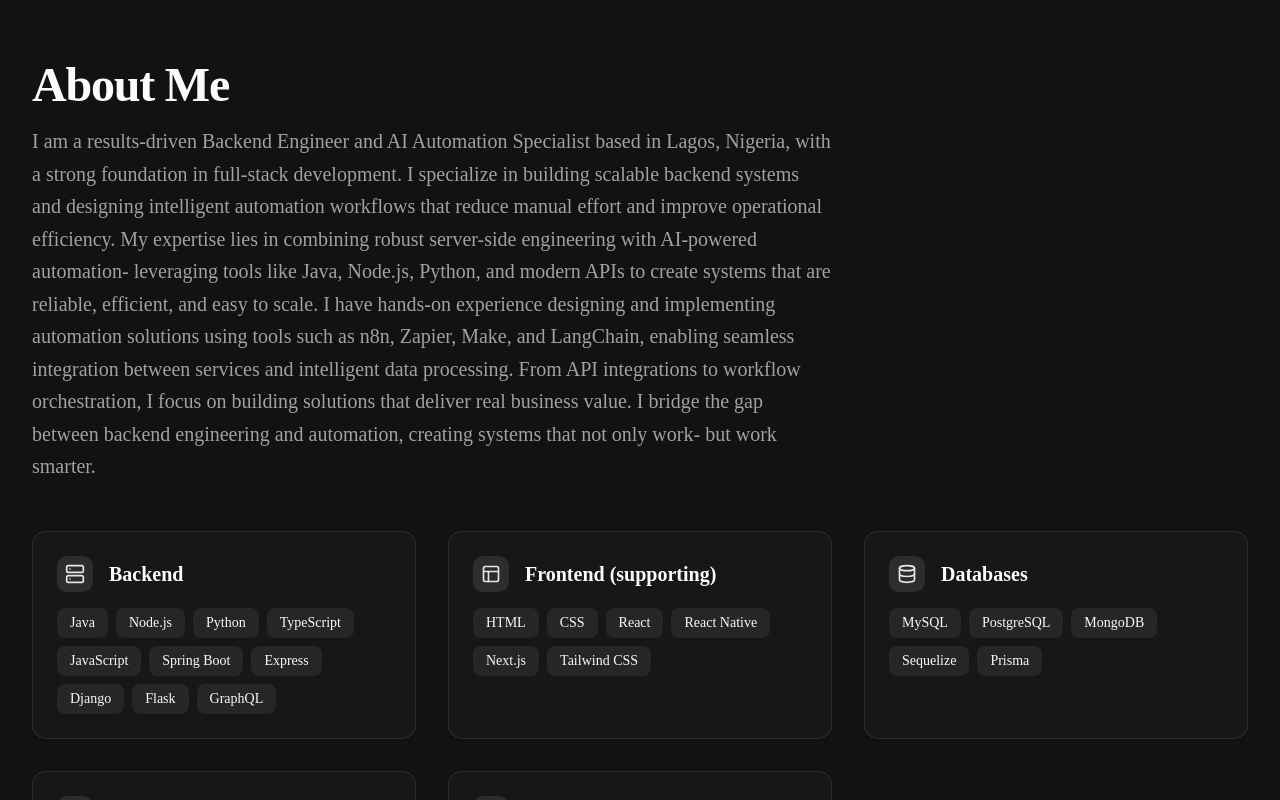
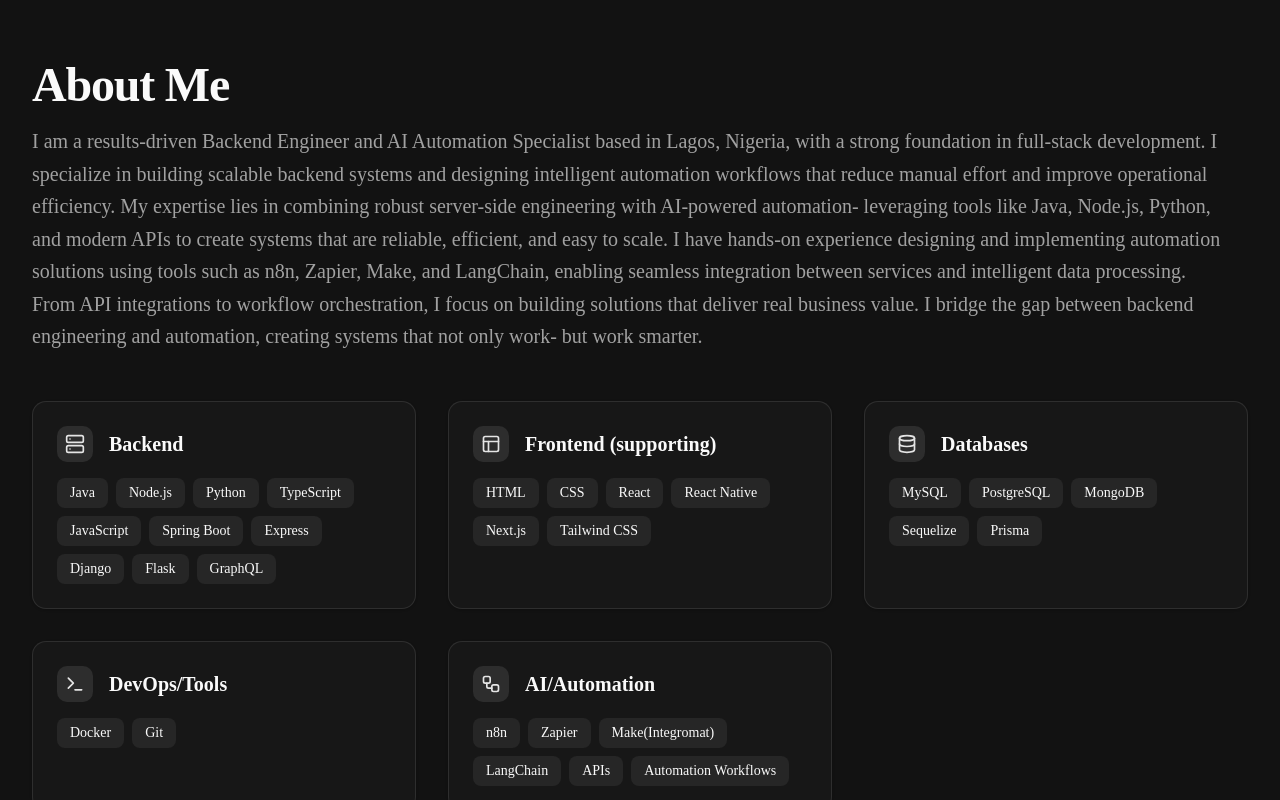
Before and after one commit to Chigbo-max/portfolio, a Next.js app: page / in a window 1280 px wide. Shown: the part 740-1540 px from the top of the page. Built offline with nearby package versions, Linux system fonts and the light colour scheme; no server answers.

Commit message:
updated projects and about me

```diff
--- a/src/components/sections/about.tsx
+++ b/src/components/sections/about.tsx
@@ -61,7 +61,7 @@
               whileInView={{ opacity: 1, y: 0 }}
               viewport={{ once: true }}
               transition={{ delay: 0.1 }}
-              className="max-w-[800px] text-muted-foreground md:text-xl leading-relaxed"
+              className="max-w-[1200px] text-muted-foreground md:text-xl leading-relaxed"
             >
               I am a results-driven Backend Engineer and AI Automation Specialist based in Lagos, Nigeria, with a strong foundation in full-stack development. I specialize in building scalable backend systems and designing intelligent automation workflows that reduce manual effort and improve operational efficiency.
 
--- a/src/components/sections/projects.tsx
+++ b/src/components/sections/projects.tsx
@@ -16,7 +16,7 @@
     techStack: ["n8n", "OpenAI", "Google API", "Node.js"],
     liveLink: "#",
     githubLink: "#",
-    image: "https://drive.google.com/uc?export=view&id=185bO7OpdIPDIK4bQ4gvQadaKOyxdmr-l",
+    image: "https://res.cloudinary.com/duprqhkbv/image/upload/v1775830974/DSC00782_r1wi5r.jpg",
   },
   {
     title: "EaziPurse - Digital Wallet Application",
@@ -24,7 +24,7 @@
     techStack: ["Python","Django", "Docker", "PostgreSQL", "ReactJs","RTKQuery"],
     liveLink: "https://eazipurse-ng.onrender.com/",
     githubLink: "https://github.com/Chigbo-max/EaziPurse",
-    image: "https://drive.google.com/uc?export=view&id=185bO7OpdIPDIK4bQ4gvQadaKOyxdmr-l",
+    image: "https://res.cloudinary.com/duprqhkbv/image/upload/v1776257837/eazipurse_dash_gyp91f.png",
   },
   {
     title: "Real-time Chat Application",
@@ -82,7 +82,7 @@
                 <Card className="flex h-full flex-col overflow-hidden border bg-card transition-all hover:shadow-xl hover:-translate-y-1">
                   <div className="relative aspect-video w-full overflow-hidden">
                     <Image
-                      src="https://res.cloudinary.com/duprqhkbv/image/upload/v1775830974/DSC00782_r1wi5r.jpg"
+                      src={project.image}
                       alt={project.title}
                       fill
                       sizes="(max-width: 768px) 100vw, (max-width: 1024px) 50vw, (max-width: 1280px) 33vw, 25vw"
```
